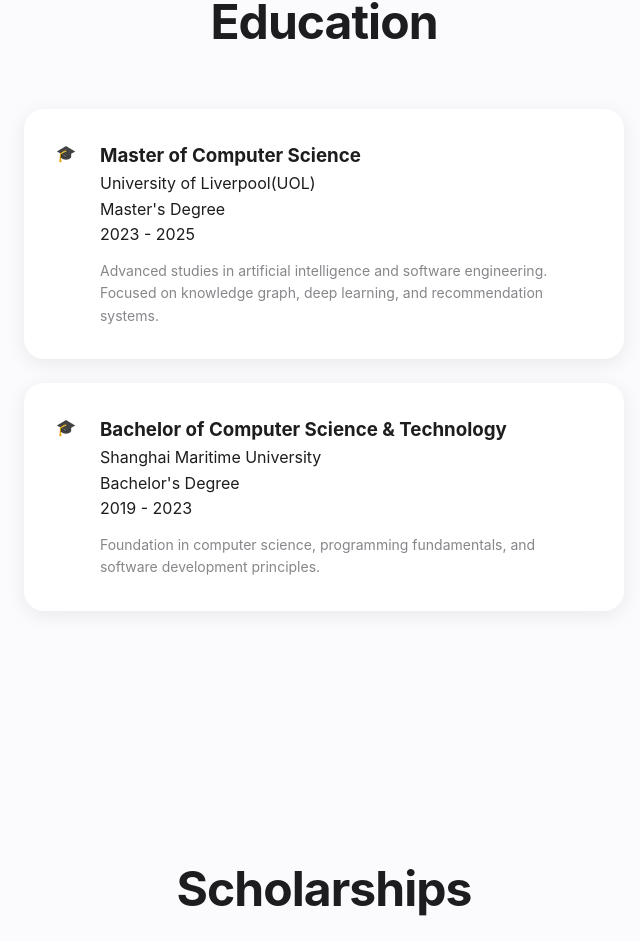
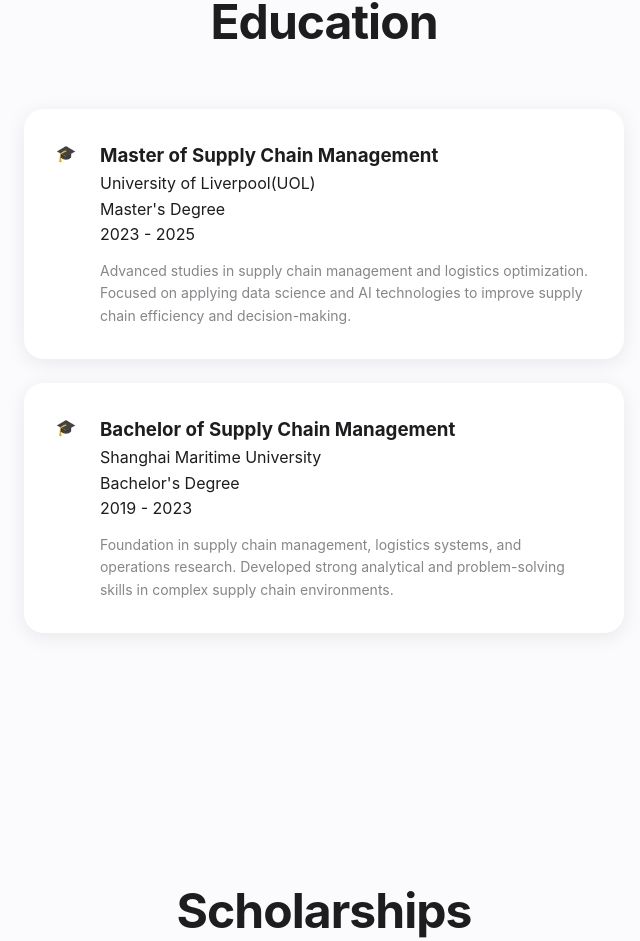
Before and after one commit to jyuching1028-dev/personal-homepage, a React (Vite) app: page / in a window 1280 px wide. Shown: the part 7077-8018 px from the top of the page, without its empty margins (316-956 px from the left). Built offline with nearby package versions, Linux system fonts and the light colour scheme.

Commit message:
Fix: Update education to Supply Chain Management

```diff
--- a/src/App.jsx
+++ b/src/App.jsx
@@ -402,21 +402,21 @@
             <div className="education-item">
               <div className="education-icon">🎓</div>
               <div className="education-info">
-                <h3>Master of Computer Science</h3>
+                <h3>Master of Supply Chain Management</h3>
                 <p className="education-school">University of Liverpool(UOL)</p>
                 <p className="education-degree">Master's Degree</p>
                 <p className="education-year">2023 - 2025</p>
-                <p className="education-description">Advanced studies in artificial intelligence and software engineering. Focused on knowledge graph, deep learning, and recommendation systems.</p>
+                <p className="education-description">Advanced studies in supply chain management and logistics optimization. Focused on applying data science and AI technologies to improve supply chain efficiency and decision-making.</p>
               </div>
             </div>
             <div className="education-item">
               <div className="education-icon">🎓</div>
               <div className="education-info">
-                <h3>Bachelor of Computer Science & Technology</h3>
+                <h3>Bachelor of Supply Chain Management</h3>
                 <p className="education-school">Shanghai Maritime University</p>
                 <p className="education-degree">Bachelor's Degree</p>
                 <p className="education-year">2019 - 2023</p>
-                <p className="education-description">Foundation in computer science, programming fundamentals, and software development principles.</p>
+                <p className="education-description">Foundation in supply chain management, logistics systems, and operations research. Developed strong analytical and problem-solving skills in complex supply chain environments.</p>
               </div>
             </div>
           </div>
```
